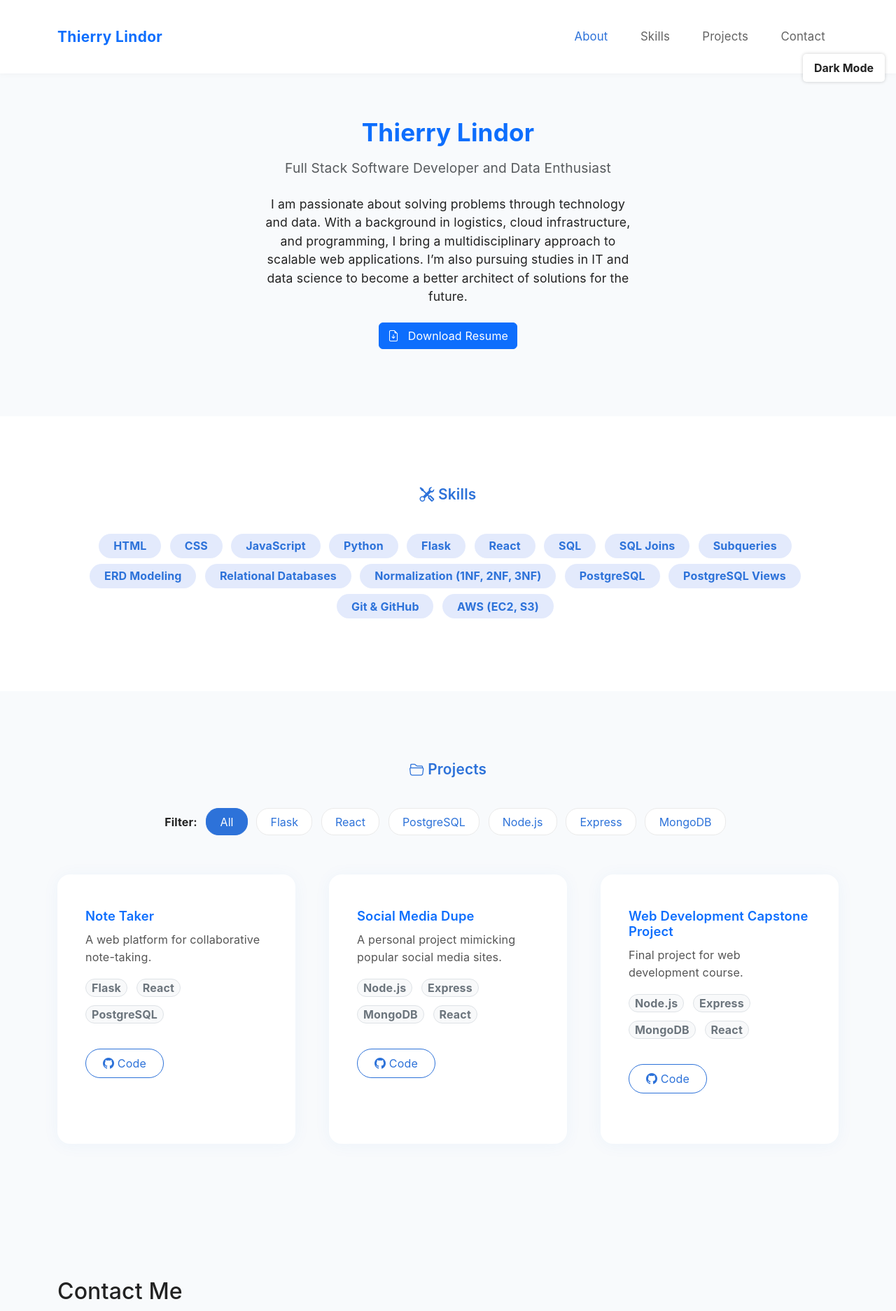
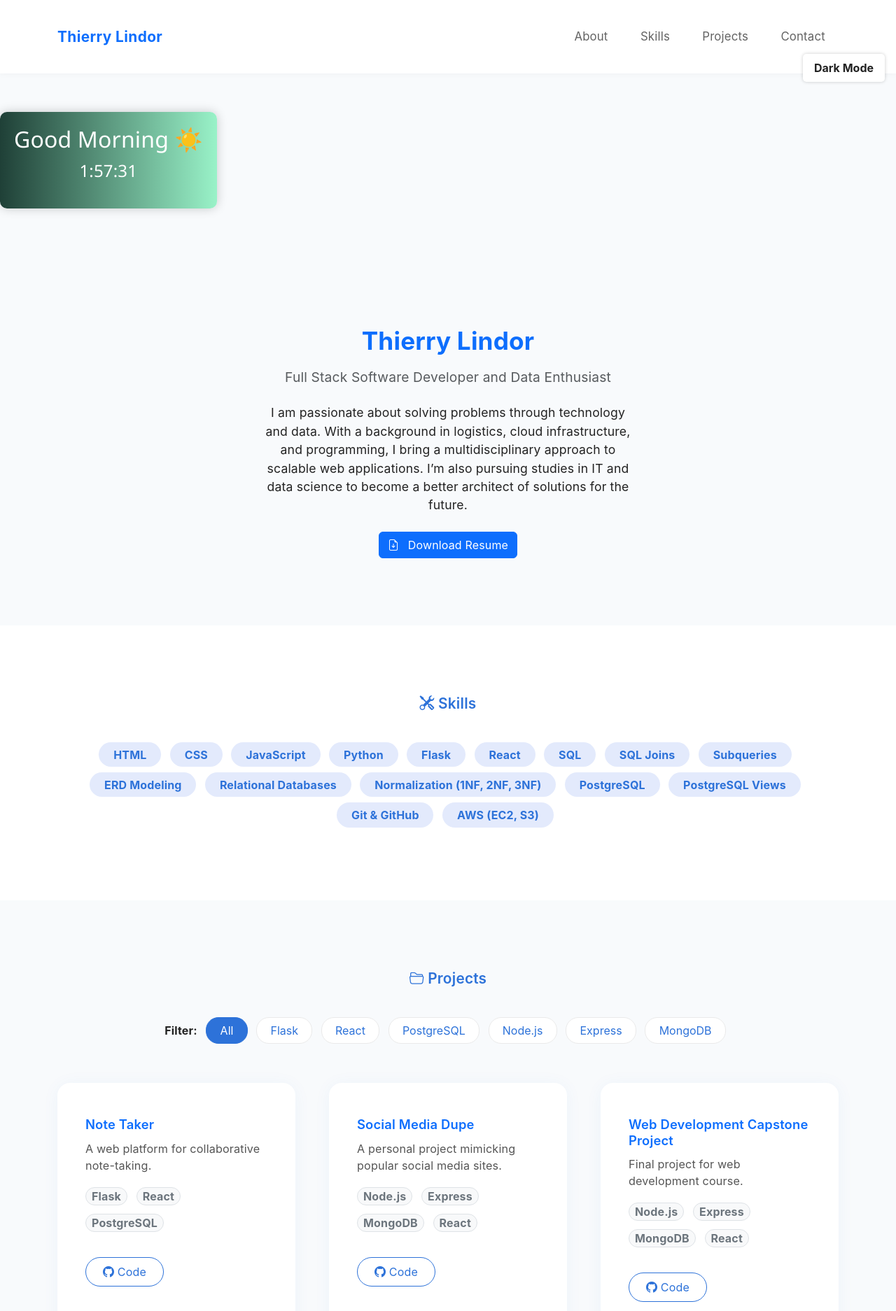
Before and after one commit to tmaster001/tlindor-portfolio, a Flask app: page / in a window 1280 px wide. Shown: the top 1874 px of the page at 70% size. Run offline with Flask 3, Linux system fonts and the light colour scheme.

Commit message:
Added greeting and live clock widget

```diff
--- a/static/style.css
+++ b/static/style.css
@@ -199,3 +199,29 @@ body {
 #dark-mode-toggle:hover {
   background-color: var(--secondary);
 }
+
+.time-greeting-widget {
+  text-align: center;
+  padding: 20px;
+  margin-top: 60px;
+  background: linear-gradient(to right, #1f4037, #99f2c8);
+  color: white;
+  border-radius: 10px;
+  box-shadow: 0 0 15px rgba(0,0,0,0.2);
+  width: fit-content;
+  font-family: 'Segoe UI', sans-serif;
+  position: relative;
+  z-index: 1000;
+}
+
+#current-time {
+  font-size: 1.5rem;
+  margin-top: 5px;
+}
+#greeting {
+  font-size: 2rem;
+}
+
+body {
+  padding-top: 100px;
+}
--- a/templates/hello.html
+++ b/templates/hello.html
@@ -13,6 +13,13 @@
 
 <body>
     <button id="dark-mode-toggle">Dark Mode</button>
+    <header>
+  <!-- This shows the greeting and clock -->
+  <div class="time-greeting-widget">
+    <h2 id="greeting">Hello!</h2>
+    <p id="current-time">Loading time...</p>
+  </div>
+</header>
     <!-- Navbar -->
     <nav class="navbar navbar-expand-lg fixed-top">
         <div class="container">
@@ -234,4 +241,33 @@
 
     <script src="{{ url_for('static', filename='main.js') }}"></script>
 </body>
+<script>
+function updateTimeAndGreeting() {
+  const timeElement = document.getElementById("current-time");
+  const greetingElement = document.getElementById("greeting");
+  const now = new Date();
+
+  // Format time
+  const hours = now.getHours();
+  const minutes = now.getMinutes().toString().padStart(2, '0');
+  const seconds = now.getSeconds().toString().padStart(2, '0');
+  timeElement.textContent = `${hours}:${minutes}:${seconds}`;
+
+  // Set greeting
+  let greeting = "";
+  if (hours < 12) {
+    greeting = "Good Morning ☀️";
+  } else if (hours < 18) {
+    greeting = "Good Afternoon 🌤️";
+  } else {
+    greeting = "Good Evening 🌙";
+  }
+  greetingElement.textContent = greeting;
+}
+
+// Run once and then every second
+updateTimeAndGreeting();
+setInterval(updateTimeAndGreeting, 1000);
+</script>
+
 </html>
```
